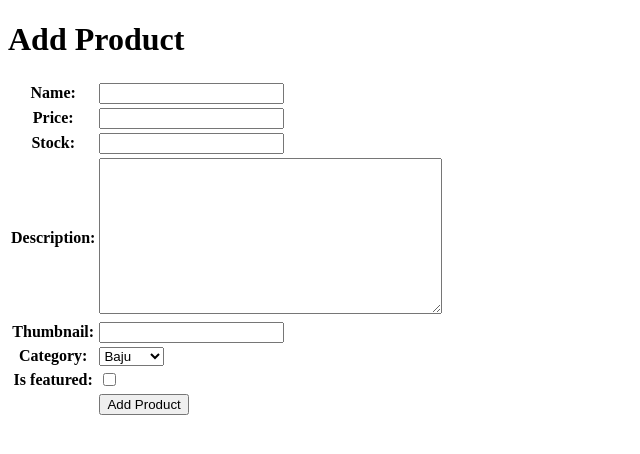
After one commit to AvilioWatson/sultan-sport, a Django app: page /create-product/ in a window 1280 px wide. The commit adds this page. Shown: the top 454 px of the page, without its empty margins (0-640 px from the left). Run offline with Django 5.2, Linux system fonts and the light colour scheme.

Commit message:
not final tugas 2

```diff
--- /dev/null
+++ b/main/forms.py
@@ -0,0 +1,7 @@
+from django.forms import ModelForm
+from main.models import Product
+
+class ProductForm(ModelForm):
+    class Meta:
+            model = Product
+            fields = ['name', 'price', 'stock', 'description', 'thumbnail', 'category', 'is_featured']
--- a/main/models.py
+++ b/main/models.py
@@ -1,4 +1,5 @@
 from django.db import models
+import uuid
 
 # Create your models here.
 
@@ -6,29 +7,27 @@ from django.db import models
 
 class Product(models.Model):
     PRODUCT_CHOICES = [
-        ('sepatu', 'Sransfer'),
+        ('sepatu', 'Sepatu'),
         ('baju', 'Baju'),
         ('celana', 'Celana'),
         ('raket', 'Raket'),
         ('bola', 'Bola'),
     ]
 
+    id = models.UUIDField(primary_key=True, default=uuid.uuid4, editable=False)
     name = models.CharField(max_length=255)
     price = models.IntegerField()
     stock = models.IntegerField()
     description = models.TextField()
-    address = models.TextField()
     thumbnail = models.URLField(blank=True, null=True)
-    product = models.CharField(max_length=20, choices=PRODUCT_CHOICES, default='update')
+    category = models.CharField(max_length=20, choices=PRODUCT_CHOICES, default='baju')
+    product_views = models.PositiveIntegerField(default=0)
+    created_at = models.DateTimeField(auto_now_add=True)
     is_featured = models.BooleanField(default=False)
 
     def __str__(self):
-        return self.title
-
-    @property
-    def is_news_hot(self):
-        return self.news_views > 20
+        return self.name
 
     def increment_views(self):
-        self.news_views += 1
+        self.product_views += 1
         self.save()
--- /dev/null
+++ b/main/templates/create_product.html
@@ -0,0 +1,18 @@
+{% extends 'base.html' %}
+{% block content %}
+<h1>Add Product</h1>
+
+<form method="POST">
+  {% csrf_token %}
+  <table>
+    {{ form.as_table }}
+    <tr>
+      <td></td>
+      <td>
+        <input type="submit" value="Add Product" />
+      </td>
+    </tr>
+  </table>
+</form>
+
+{% endblock %}
--- a/main/urls.py
+++ b/main/urls.py
@@ -1,8 +1,17 @@
 from django.urls import path
-from main.views import show_main
+from main.views import show_main, create_product, show_product, show_xml, show_json
+from main.views import show_json_by_id, show_xml_by_id
+#Import Fungsi Utama terlebih dahulu
+from main.views import show_main, create_product, show_product
 
 app_name = 'main'
 
 urlpatterns = [
     path('', show_main, name='show_main'),
+    path('create-product/', create_product, name="create_product"),
+    path('product/<str:id>/', show_product, name='show_product'),
+    path('xml/', show_xml, name='show_xml'),
+    path('json/', show_json, name='show_json'),
+    path('xml/<str:product_id>/', show_xml_by_id, name='show_xml_by_id'),
+    path('jspn/<str:product_id>/', show_json_by_id, name="show_json_by_id"),
 ]
--- a/main/views.py
+++ b/main/views.py
@@ -1,10 +1,66 @@
-from django.shortcuts import render
+from django.shortcuts import render,redirect, get_object_or_404
+from main.forms import ProductForm
+from main.models import Product
+from django.http import HttpResponse
+from django.core import serializers
+import uuid
 
 # Create your views here.
 def show_main(request):
+
+    # Untuk mengambil seluruh objek Product yang tersimpan pada database
+    product_list = Product.objects.all()
+
     context = {
         'name': 'Wildan Al Rizka Yusuf',
-        'class': 'PBP D'
+        'class': 'PBP D',
+        'product_list' : product_list
     }
 
     return render(request, "main.html", context)
+
+def create_product(request):
+    form = ProductForm(request.POST or None)
+
+    if form.is_valid() and request.method == "POST":
+        form.save()
+        return redirect('main:show_main')
+
+    context = {'form' : form}
+    return render(request, "create_product.html", context)
+
+def show_product(request, id):
+    product = get_object_or_404(Product, pk=id)
+    product.increment_views()
+
+    context = {
+        'product': product
+    }
+
+    return render(request, "product_detail.html", context)
+
+def show_xml(request):
+    product_list = Product.objects.all()
+    xml_data = serializers.serialize("xml", product_list)
+    return HttpResponse(xml_data, content_type="application/xml")
+
+def show_json(request):
+    product_list = Product.objects.all()
+    json_data = serializers.serialize("json", product_list)
+    return HttpResponse(json_data, content_type="application/json")
+
+def show_xml_by_id(request, product_id):
+    try:
+        product_item = Product.objects.filter(pk=product_id)
+        xml_data = serializers.serialize('xml', product_item)
+        return HttpResponse(xml_data, content_type="application/xml")
+    except Product.DoesNotExist:
+        return HttpResponse(status=404)
+
+def show_json_by_id(request, product_id):
+    try:
+        product_item = Product.objects.get(pk=product_id)
+        json_data = serializers.serialize("json", [product_item])
+        return HttpResponse(json_data, content_type="application/json")
+    except Product.DoesNotExist:
+        return HttpResponse(status=404)
--- a/sultan_sport/settings.py
+++ b/sultan_sport/settings.py
@@ -61,7 +61,7 @@ ROOT_URLCONF = 'sultan_sport.urls'
 TEMPLATES = [
     {
         'BACKEND': 'django.template.backends.django.DjangoTemplates',
-        'DIRS': [],
+        'DIRS': [BASE_DIR / 'templates'],
         'APP_DIRS': True,
         'OPTIONS': {
             'context_processors': [
--- /dev/null
+++ b/templates/base.html
@@ -0,0 +1,13 @@
+{% load static %}
+<!DOCTYPE html>
+<html lang="en">
+<head>
+    <meta charset="UTF-8" />
+    <meta name="viewport" content="width=device-width, initial-scale=1.0" />
+    {% block meta %} {% endblock meta %}
+</head>
+
+<body>
+    {% block content %} {% endblock content %}
+</body>
+</html>
```
Also changed, not shown: main/templates/main.html (+43 -4 lines), main/templates/product_detail.html (added, +18 -0 lines), README.md, main/migrations/0002_product_delete_news.py (added), main/migrations/0003_remove_product_address_product_product_views_and_more.py (added), main/migrations/0004_alter_product_id.py (added), main/migrations/0005_rename_product_product_category.py (added), main/migrations/0006_product_created_at.py (added).
